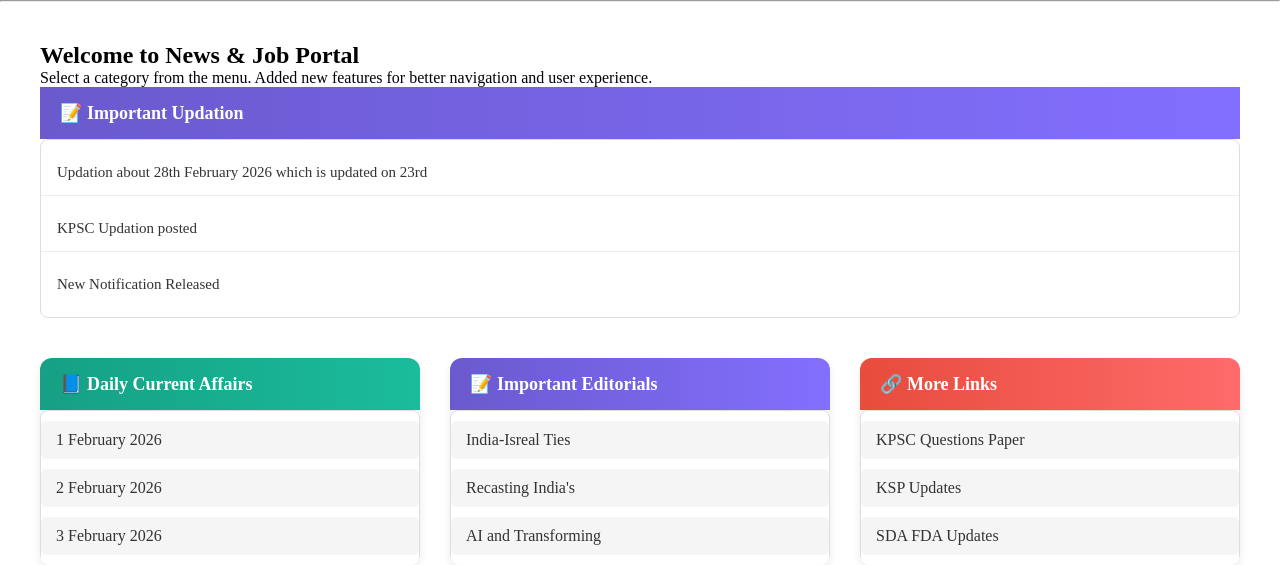
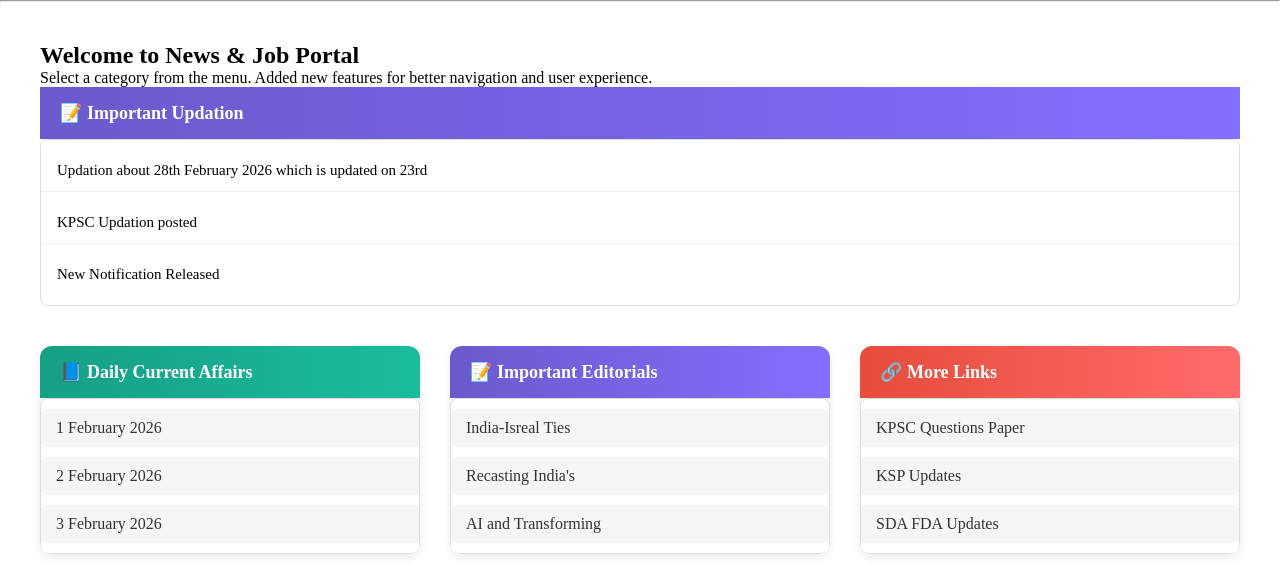
Before and after one commit to Karanperiyapatna/ksc-guide, a Flask app: page / in a window 1280 px wide. Shown: the part 80-645 px from the top of the page. Run offline with Flask 3, Linux system fonts and the light colour scheme.

Commit message:
index page reverted back

```diff
--- a/templates/index.html
+++ b/templates/index.html
@@ -121,12 +121,9 @@
 }
 
 .update-row {
-    display: block;
-    padding: 14px 16px;
+    padding: 12px 16px;
     border-bottom: 1px solid #eee;
     font-size: 15px;
-    text-decoration: none;
-    color: #333;
 }
 
 .update-row:last-child {
@@ -153,17 +150,17 @@
 
 <div class="card-body editorial-body">
 
-    <a href="/updation" class="update-row">
+    <div href="updation.html" class="update-row">
         Updation about 28th February 2026 which is updated on 23rd
-    </a>
+    </div>
 
-    <a href="/kpsc" class="update-row">
+    <div href="kpsc.html" class="update-row">
         KPSC Updation posted
-    </a>
+    </div>
 
-    <a href="/notification"  class="update-row">
+    <div href="notification.html" class="update-row">
         New Notification Released
-    </a>
+    </div>
 
 </div>
 
```
Also changed, not shown: templates/updation.html (deleted, +0 -21 lines).
